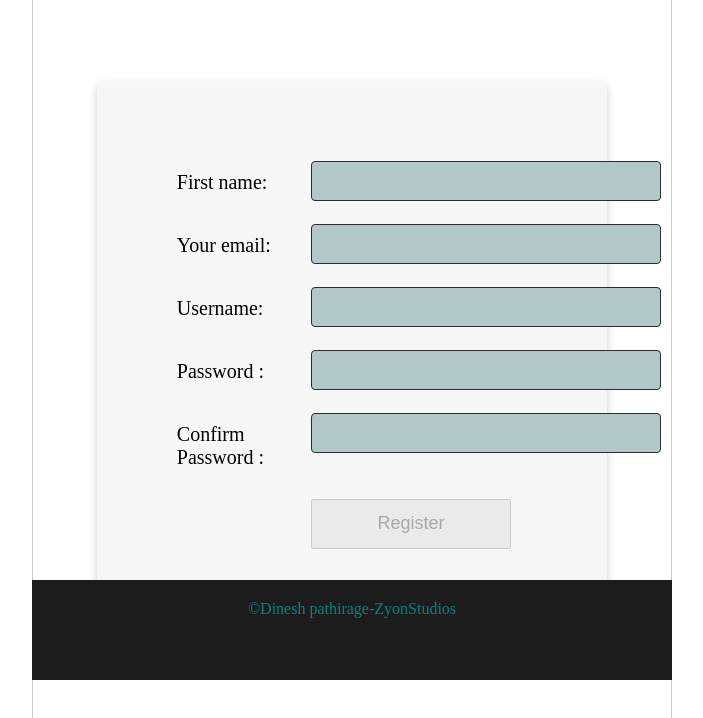
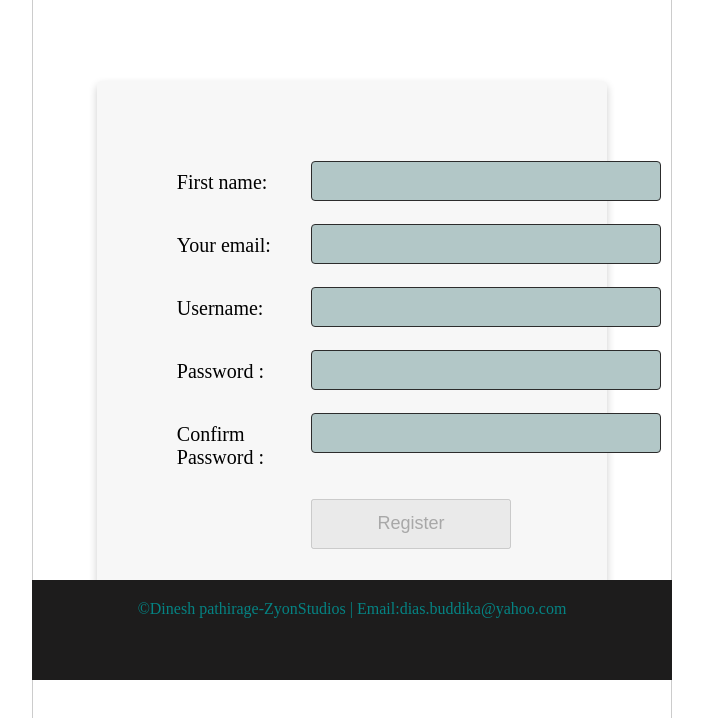
Before and after one commit to zyonstudios/Simple-Form-jQuery, a plain HTML site: page index.html in a window 1280 px wide. Shown: the part 120-838 px from the top of the page, without its empty margins (288-991 px from the left). Drawn offline with nearby package versions, Linux system fonts and the light colour scheme.

Commit message:
email added to the footer

```diff
--- a/index.html
+++ b/index.html
@@ -93,7 +93,7 @@
 
         </main>
         <footer>
-            &copy;Dinesh pathirage-ZyonStudios
+            &copy;Dinesh pathirage-ZyonStudios | Email:dias.buddika@yahoo.com
         </footer>
         <script src="js/script.js"></script>
         <script>
```
